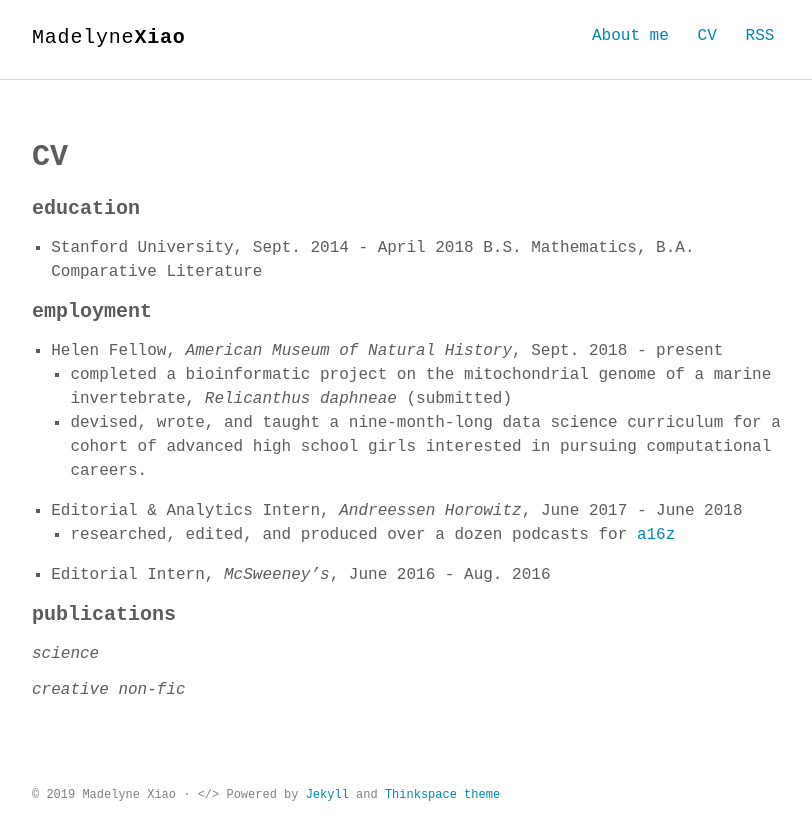
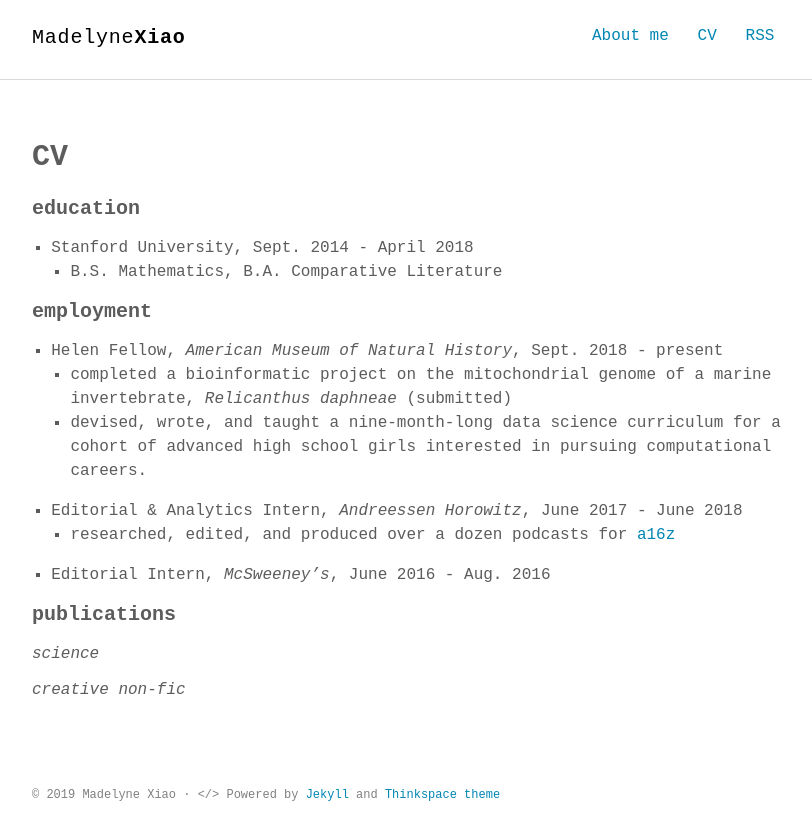
Before and after one commit to madelyne/madelyne.github.io, a Jekyll site: the page built from cv.md, in a window 1280 px wide. Shown: the top 840 px of the page, without its empty margins (232-1044 px from the left). Built offline with Jekyll 4.4.1, drawn with Linux system fonts in a browser that asks for light colours; some web fonts are replaced.

Commit message:
updated cv

```diff
--- a/cv.md
+++ b/cv.md
@@ -6,7 +6,7 @@ permalink: /cv/
 
 #### education
 * Stanford University, Sept. 2014 - April 2018
-  B.S. Mathematics, B.A. Comparative Literature
+	- B.S. Mathematics, B.A. Comparative Literature
 
 #### employment
 * Helen Fellow, _American Museum of Natural History_, Sept. 2018 - present
```
